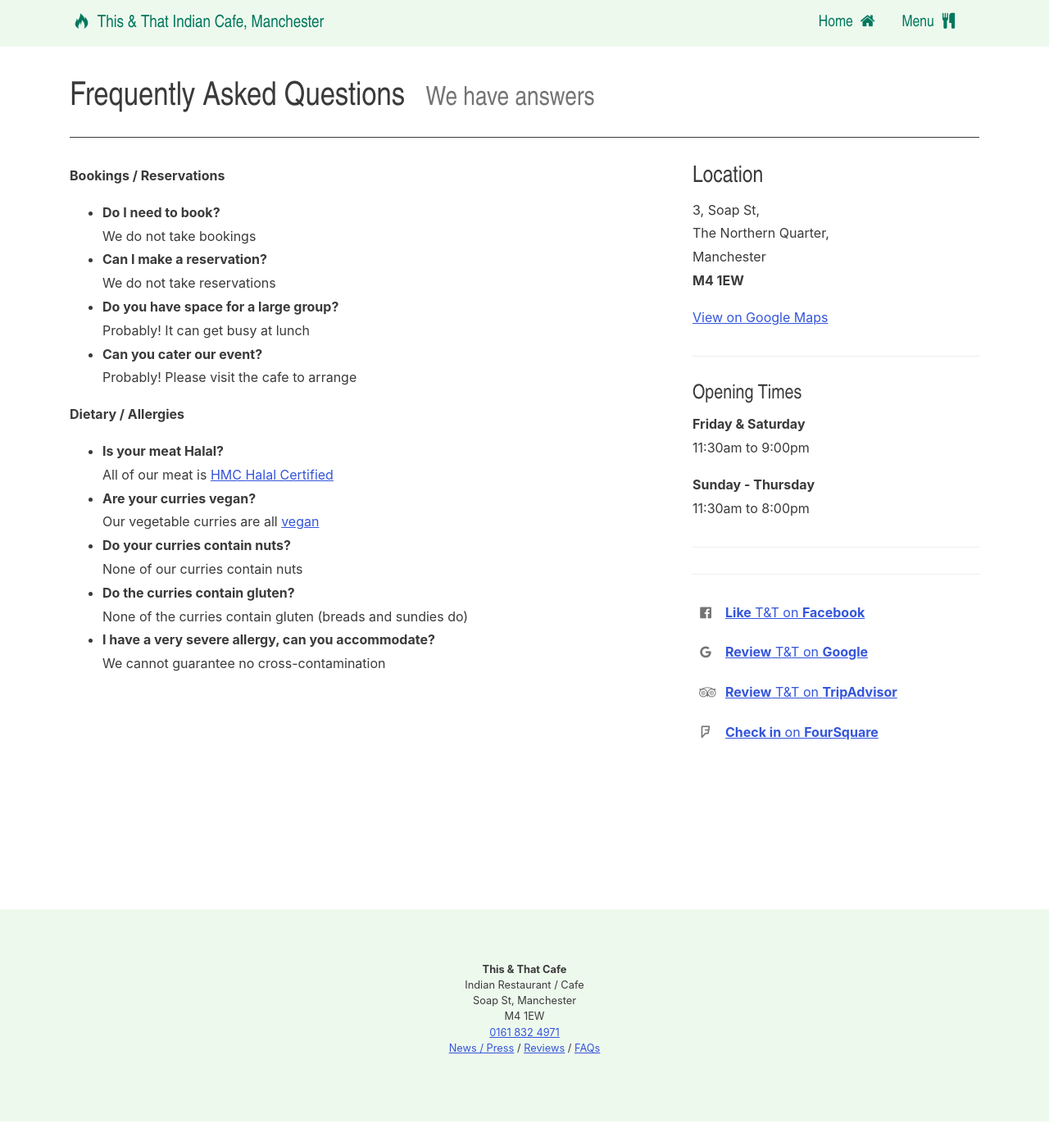
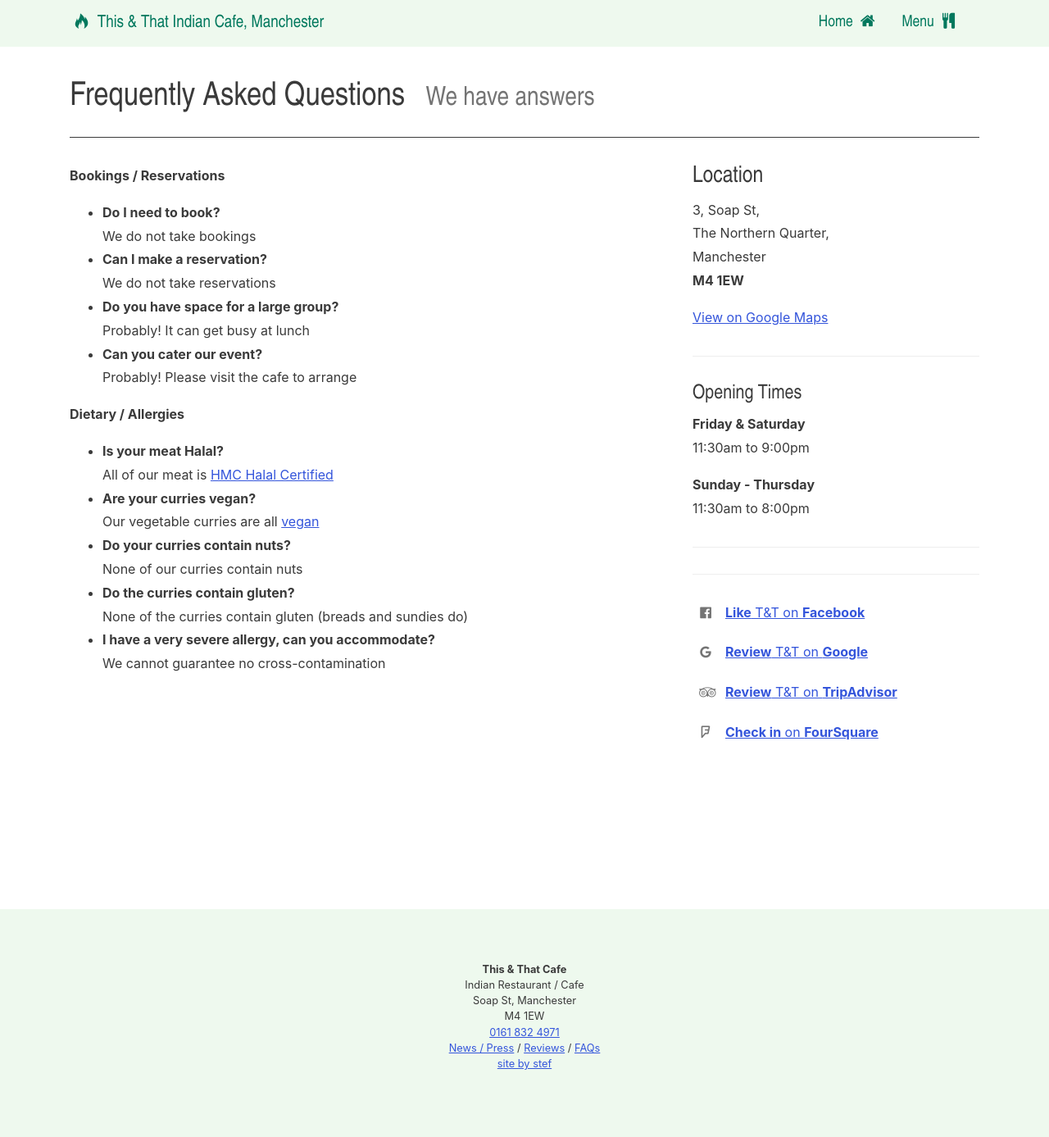
Before and after one commit to chobbledotcom/this-and-that, a Jekyll site: the page built from frequently-asked-questions.md, in a window 1280 px wide and 1387 px high. Shown: the whole window at 82% size. Built offline with Jekyll 4.4.1, drawn with Linux system fonts in a browser that asks for light colours.

Commit message:
Add link to Stef's website in the footer

```diff
--- a/_includes/footer.html
+++ b/_includes/footer.html
@@ -14,5 +14,7 @@
 		<a href="/news">News / Press</a> /
 		<a href="/reviews">Reviews</a> /
 		<a href="/frequently-asked-questions">FAQs</a>
+    <br>
+    <a href="https://stefn.co.uk">site by stef</a>
 	</p>
 </footer>
```
